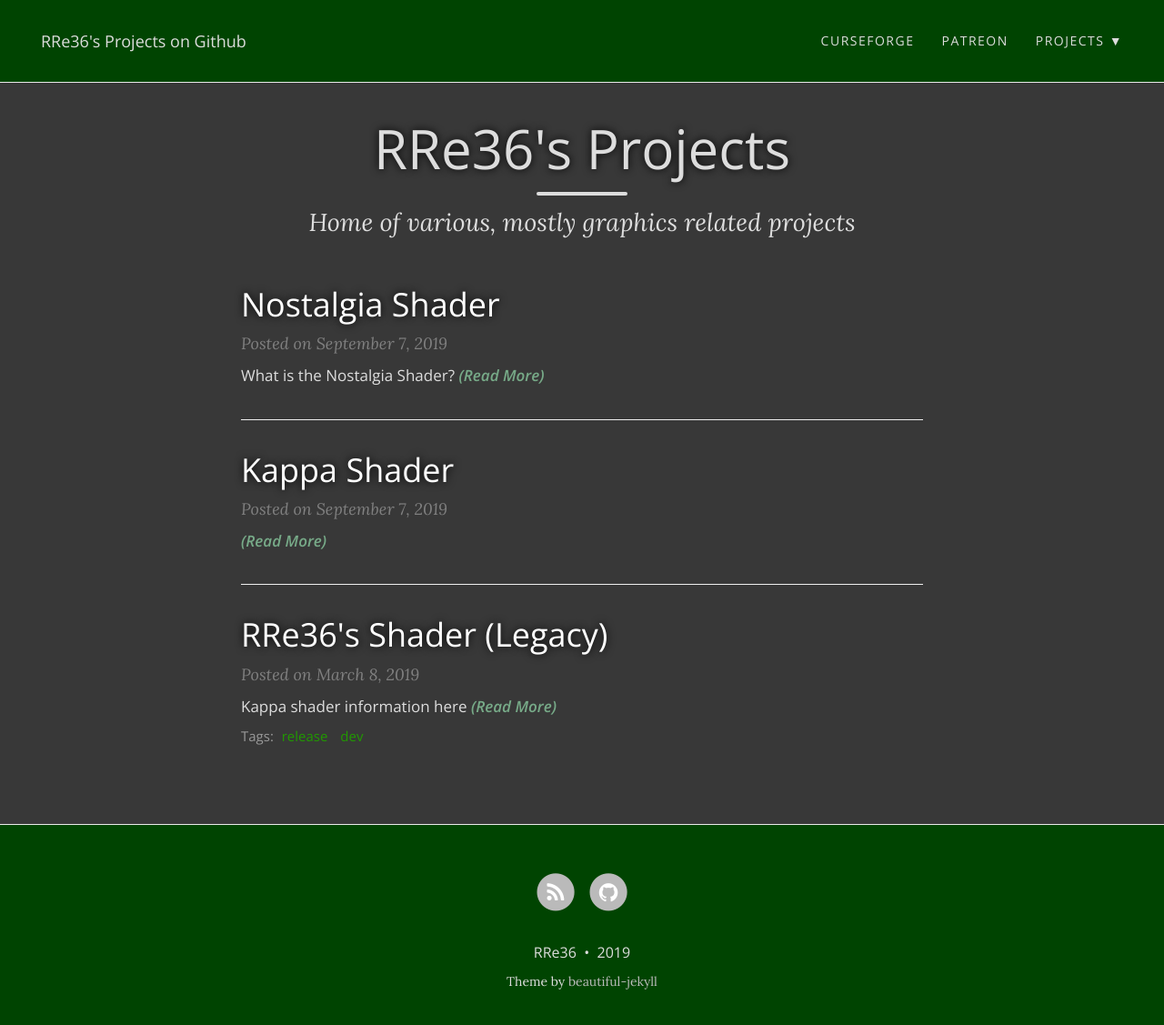
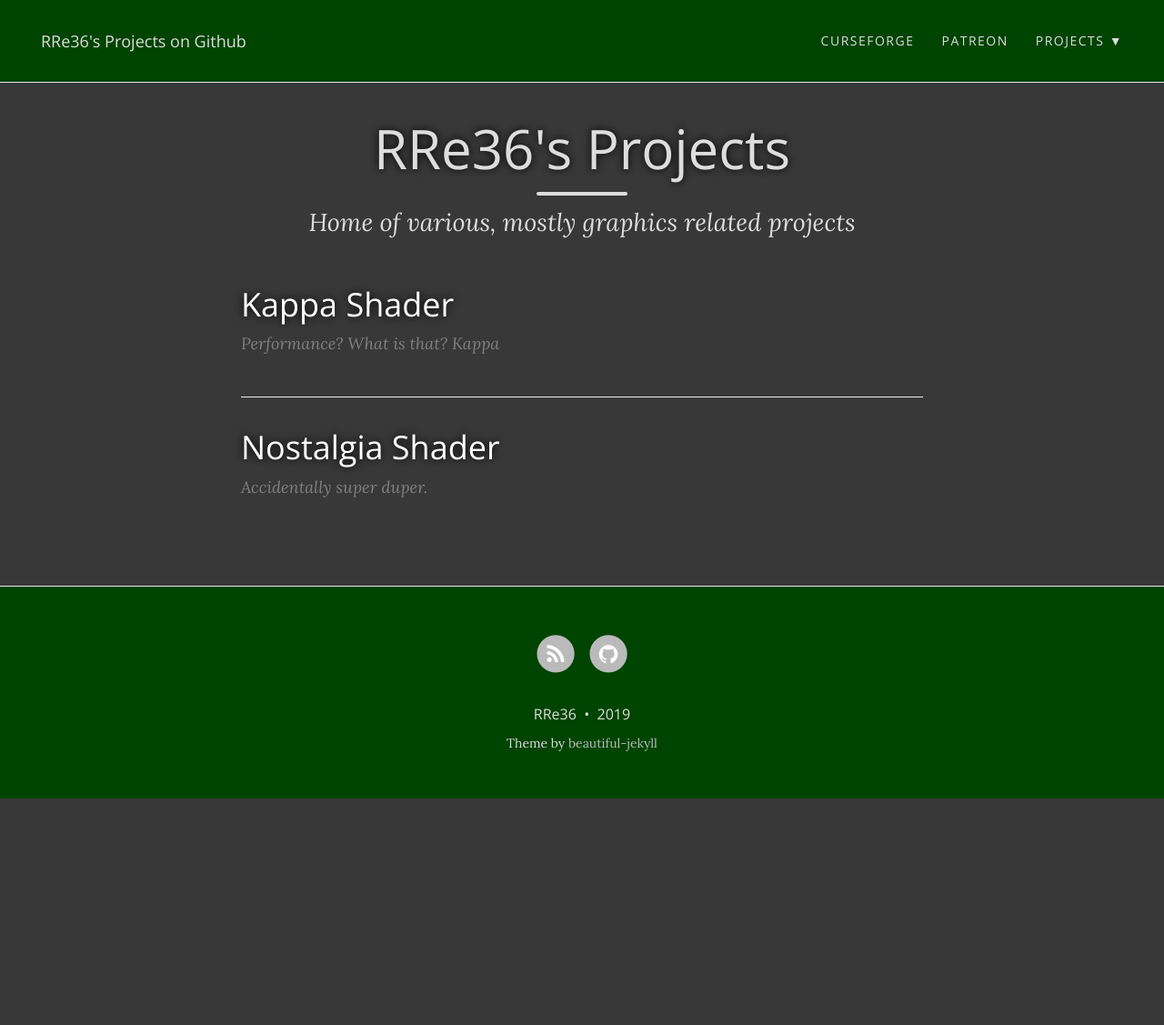
Before and after one commit to rre36/rre36.github.io, a Jekyll site: the page built from index.html, in a window 1280 px wide and 1140 px high. Shown: the top 1127 px of the window at 91% size. Built offline with Jekyll 4.4.1, drawn with Linux system fonts in a browser that asks for light colours; nearby versions of some CDN libraries; the list of posts is cut into pages by our own code.

Commit message:
Update index.html

```diff
--- a/index.html
+++ b/index.html
@@ -4,7 +4,23 @@
 subtitle: Home of various, mostly graphics related projects
 use-site-title: true
 ---
+<div class="posts-list">
+  <article class="post-preview">
+    <a href="{{ post.url | prepend: site.baseurl }}">
+      <h2 class="post-title">Kappa Shader</h2>
+    </a>
+    <p class="post-meta">Performance? What is that? Kappa</p>
+  </article>
 
+  <article class="post-preview">
+    <a href="{{ post.url | prepend: site.baseurl }}">
+      <h2 class="post-title">Nostalgia Shader</h2>
+    </a>
+    <p class="post-meta">Accidentally super duper.</p>
+  </article>
+
+</div>
+<!--
 <div class="posts-list">
   {% for post in paginator.posts %}
   <article class="post-preview">
@@ -70,3 +86,4 @@
   {% endif %}
 </ul>
 {% endif %}
+//-->
```
